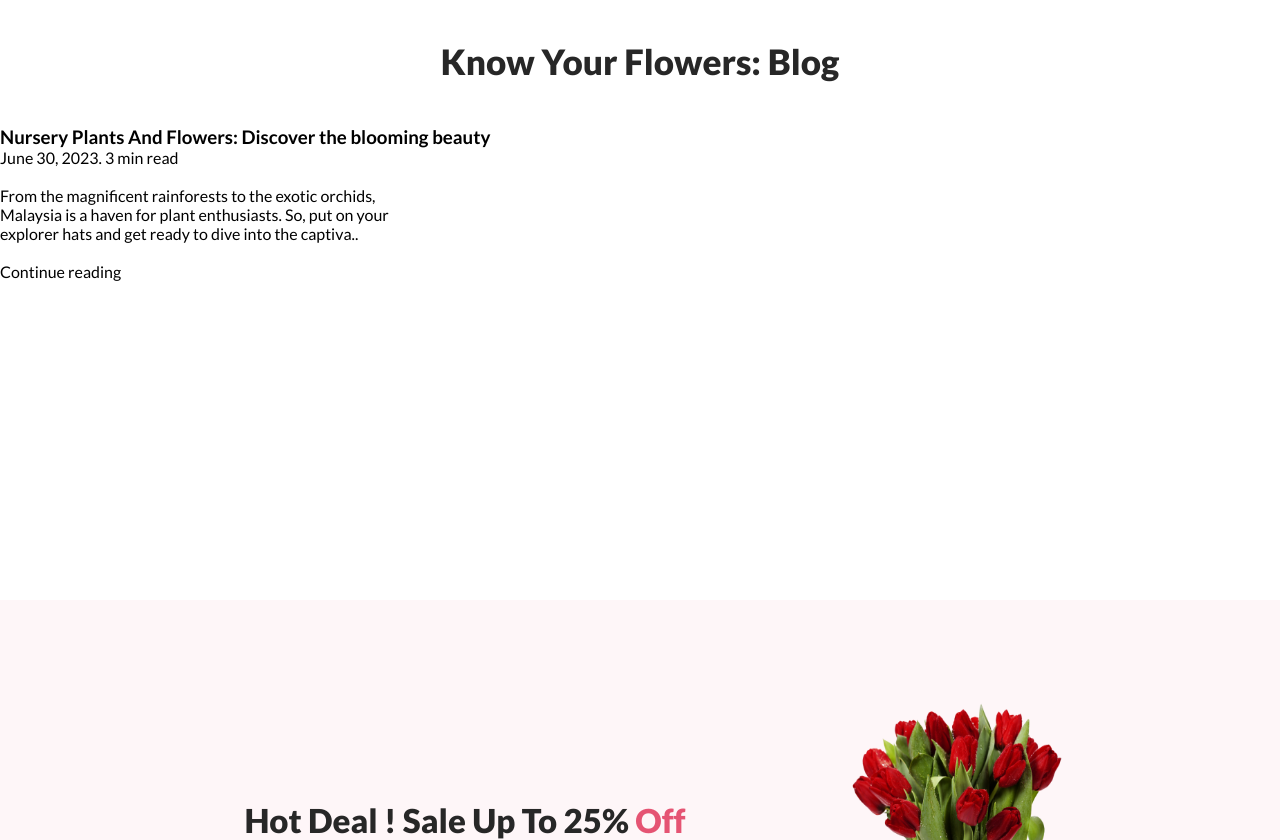
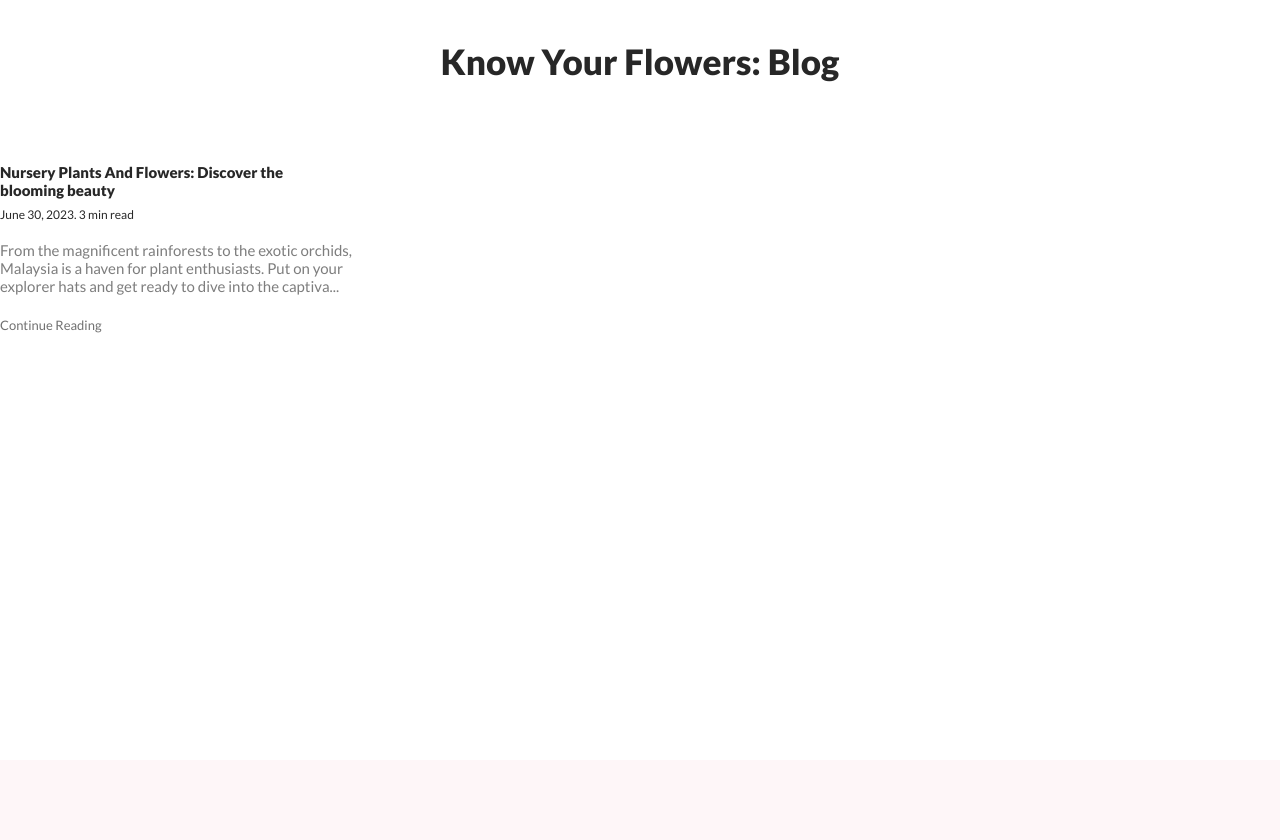
Before and after one commit to labib-code/Flower-shop-assignment-1, a plain HTML site: page index.html in a window 1280 px wide. Shown: the part 1660-2500 px from the top of the page. Drawn offline with Linux system fonts and the light colour scheme.

Commit message:
building bonus content

```diff
--- a/index.html
+++ b/index.html
@@ -75,12 +75,12 @@
             <div class="three-blog-container">
                 <div class="blog1">
                     <div><img class="blogimg" src="./flower-asset/blogimg1.jpeg" alt=""></div>
-                    <h3>Nursery Plants And Flowers: Discover the blooming beauty </h3>
-                    <p>June 30, 2023. 3 min read</p>
+                    <h3 class="Nursery-text">Nursery Plants And Flowers: Discover the <br> blooming beauty </h3>
+                    <p class="june-text">June 30, 2023. 3 min read</p>
                     <br>
-                    <p>From the magnificent rainforests to the exotic orchids, <br> Malaysia is a haven for plant enthusiasts. So, put on your <br> explorer hats and get ready to dive into the captiva..</p>
+                    <p class="from-description">From the magnificent rainforests to the exotic orchids, <br> Malaysia is a haven for plant enthusiasts. Put on your <br> explorer hats and get ready to dive into the captiva...</p>
                     <br>
-                    <p>Continue reading</p>
+                    <p class="continue">Continue Reading</p>
                 </div>
             </div>
         </div>
--- a/styles/style.css
+++ b/styles/style.css
@@ -172,7 +172,7 @@ body {
 /* bonus section style starts from here */
 
 .main-blog-container{
-    height: 70vh;
+    height: 90vh;
 }
 
 .title-blog{
@@ -182,10 +182,40 @@ body {
     font-size: 35px;
     font-weight: 800;
     margin-top: 130px;
-    margin-bottom: 25px;
+    margin-bottom: 50px;
 }
 
+.Nursery-text{
+    color: #272727;
+    margin-top: 12px;
+    margin-bottom: 8px;
+    font-family: Lato;
+    font-size: 15px;
+    font-weight: 800;
+}
 
+.june-text{
+    color: #272727;
+
+    font-family: Lato;
+    font-size: 12px;
+
+}
+
+.from-description{
+    color: rgba(39, 39, 39, 0.6);
+    font-family: Lato;
+    font-size: 15px;
+    font-weight: 400;
+    margin-bottom: 3px;
+}
+
+.continue{
+    color: rgba(17, 17, 17, 0.6);
+    font-family: Lato;
+    font-size: 13px;
+
+}
 
 .blog1{
     width: 500px;
@@ -194,7 +224,7 @@ body {
 }
 
 .blogimg{
-    width: 300px;
+    width: 350px;
 
 }
 
```
